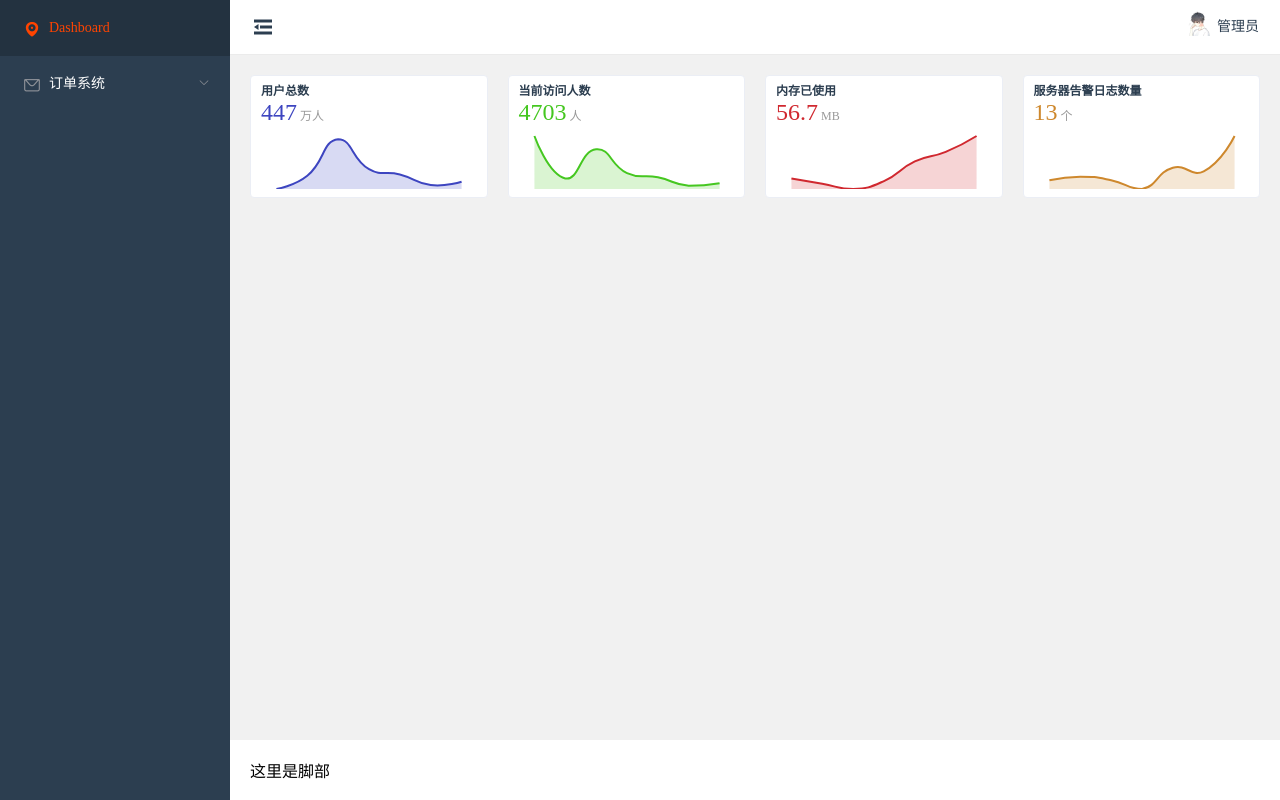
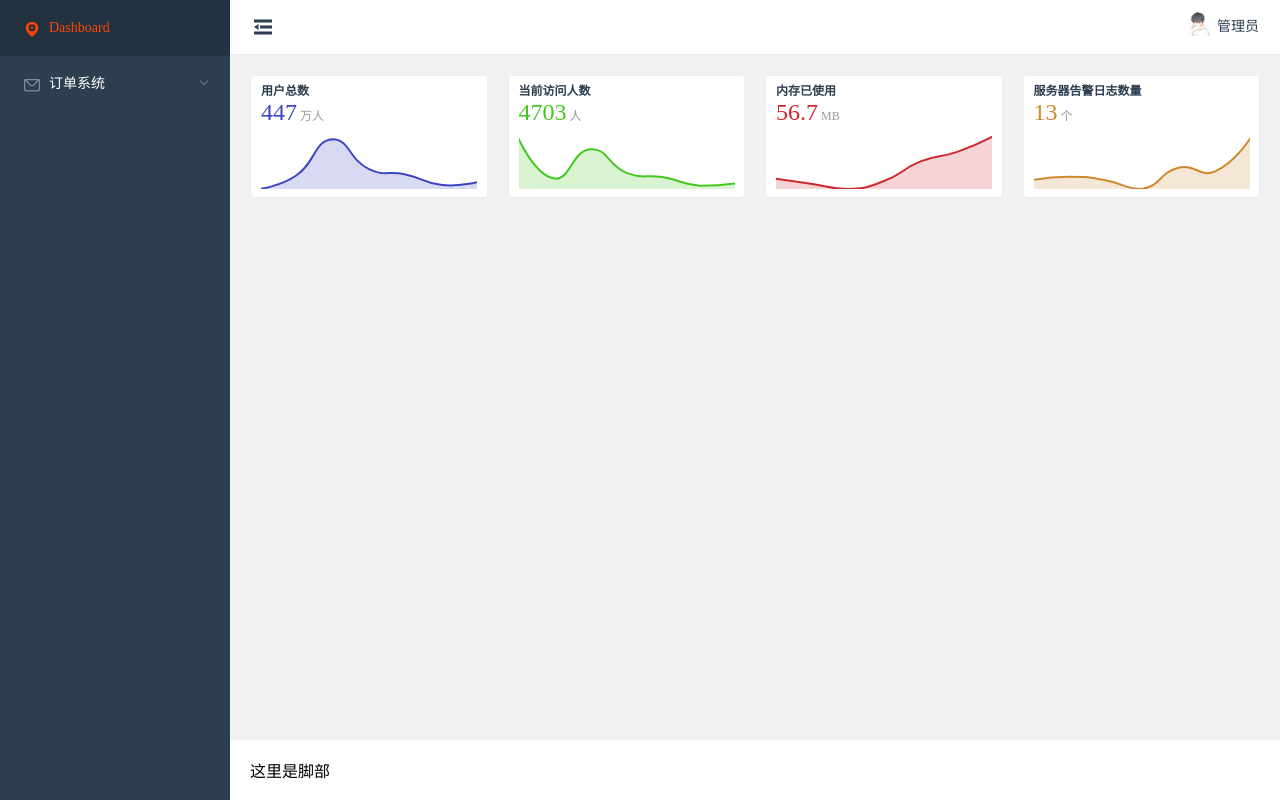
Before and after one commit to code-chic/vuejs, a Vue app in the folder admin/: page / in a window 1280 px wide. Built offline with nearby package versions, Linux system fonts and the light colour scheme.

Commit message:
修改echarts坐标

```diff
--- a/admin/src/pages/home/components/curve-chart/index.vue
+++ b/admin/src/pages/home/components/curve-chart/index.vue
@@ -41,9 +41,13 @@ export default class CurveChart extends Vue {
   lineOption: EChartOption = {
     grid: {
       top: 50,
-      right: 0,
+      right: -20,
       bottom: 0,
-      left: 0
+      left: -20
+    },
+    tooltip: {
+      show: true,
+      trigger: 'axis'
     },
     xAxis: {
       show: false,
```
